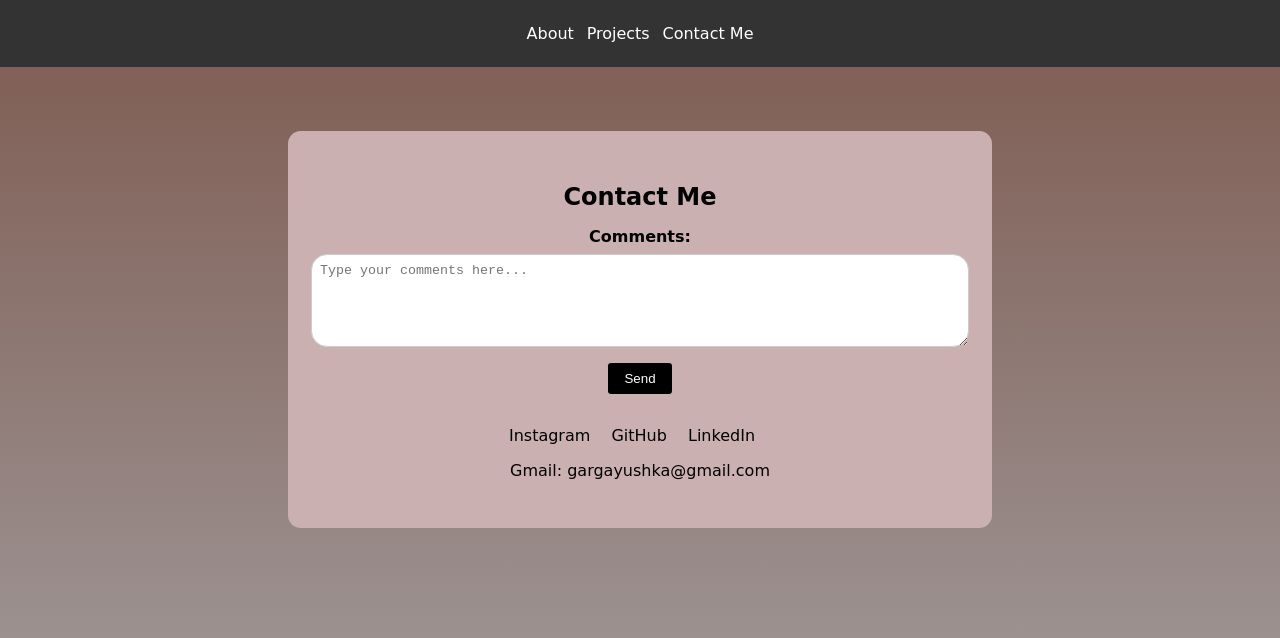
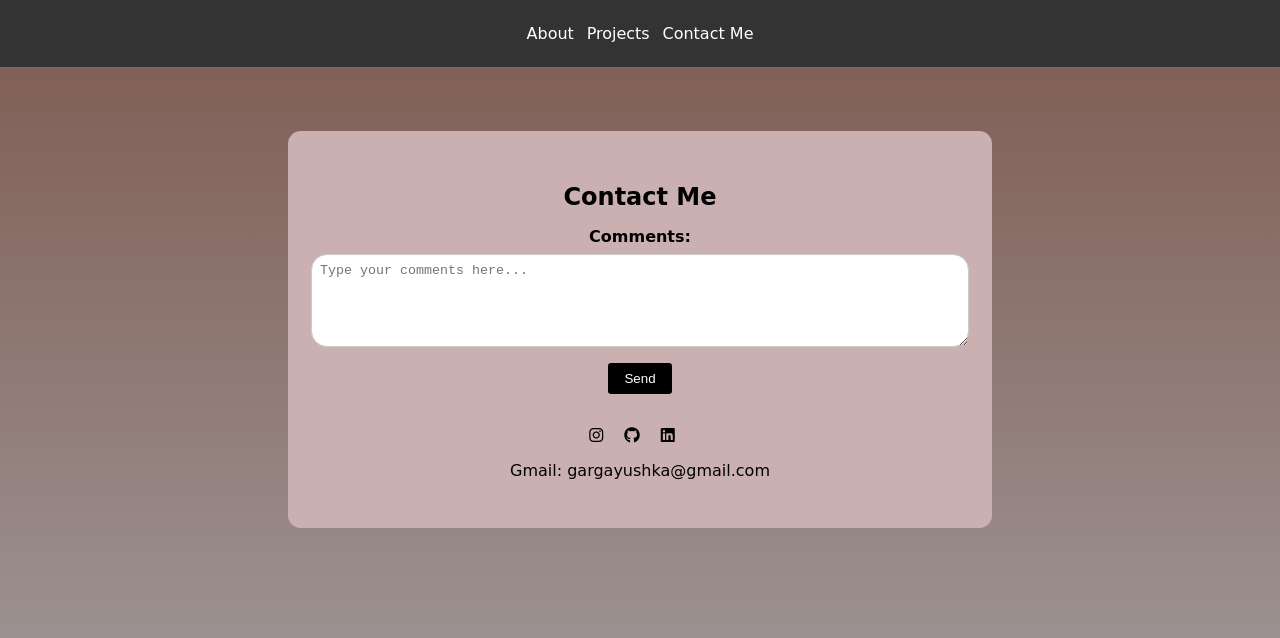
Before and after one commit to ayushka11/ayushka11.github.io, a plain HTML site: page contact.html in a window 1280 px wide. Drawn offline with Linux system fonts and the light colour scheme; a web font is replaced by a local one.

Commit message:
Update contact.html
add icons

```diff
--- a/contact.html
+++ b/contact.html
@@ -8,6 +8,7 @@
     <link rel="preconnect" href="https://fonts.googleapis.com">
 <link rel="preconnect" href="https://fonts.gstatic.com" crossorigin>
 <link href="https://fonts.googleapis.com/css2?family=Rosarivo:ital@0;1&display=swap" rel="stylesheet">
+<script src="https://kit.fontawesome.com/cf0dd2060b.js" crossorigin="anonymous"></script>
 </head>
 <body>
     <nav class="nav">
@@ -35,9 +36,9 @@
         </form>
 
         <div class="social-media">
-            <a href="https://www.instagram.com/ayushkagarg" target="_blank">Instagram</a>
-            <a href="https://github.com/ayushka11" target="_blank">GitHub</a>
-            <a href="https://www.linkedin.com/in/ayushka-garg-b2365522b/" target="_blank">LinkedIn</a>
+            <a href="https://www.instagram.com/ayushkagarg" target="_blank"><i class="fa-brands fa-instagram"></i></a>
+            <a href="https://github.com/ayushka11" target="_blank"><i class="fa-brands fa-github"></i></a>
+            <a href="https://www.linkedin.com/in/ayushka-garg-b2365522b/" target="_blank"><i class="fa-brands fa-linkedin"></i></a>
             <p>Gmail: gargayushka@gmail.com</p>
         </div>
     </div>
```
